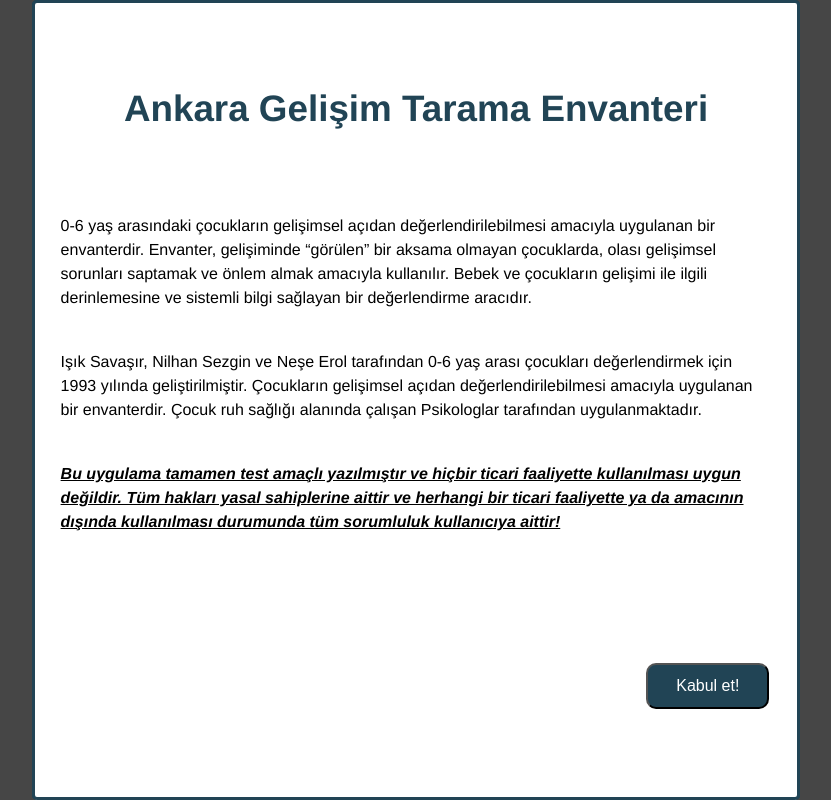
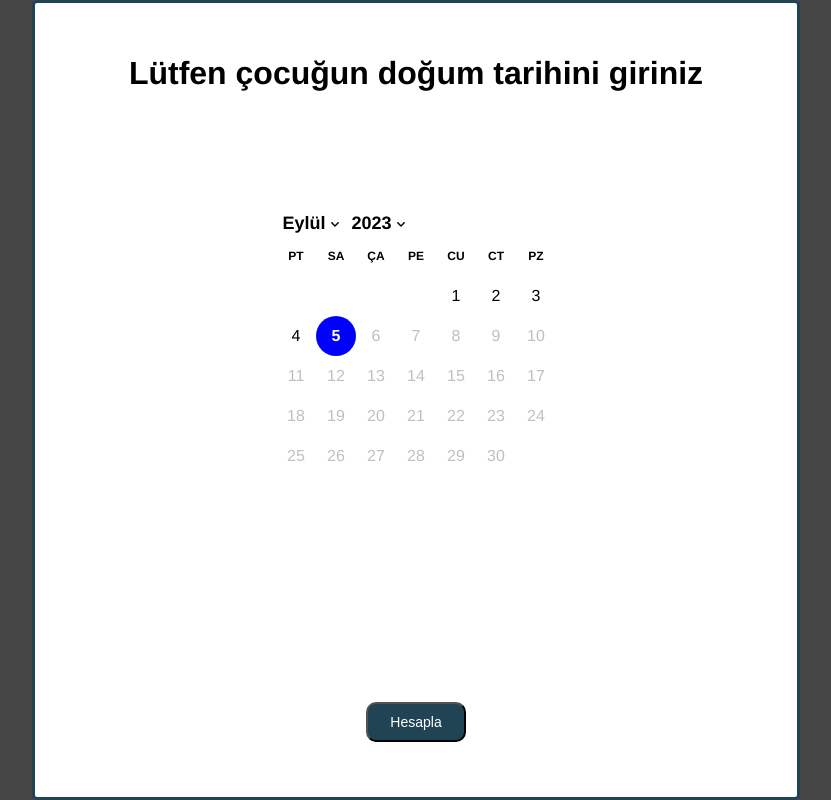
Before and after one commit to aersoy3535/AGTE, a React (Vite) app: page / in a window 1280 px wide. Shown: the whole page, without its empty margins (224-1055 px from the left). Built offline with nearby package versions, Linux system fonts and the light colour scheme; a web font is replaced by a local one.

Commit message:
minor changes for tresholds

```diff
--- a/src/Components/AgeInput.jsx
+++ b/src/Components/AgeInput.jsx
@@ -36,7 +36,7 @@
     }
 
 
-    function indexDecider() {
+    const indexDecider = () => {
         if (age.userYear >= 6) {
             setAgeError(true)
         }
@@ -82,7 +82,11 @@
         }
     }
 
-    function tresholdDecider() {
+    const tresholdDecider = () => {
+        if (age.userYear >= 6) {
+            return
+        }
+        else {
             switch (true) {
                 case (age.userYear === 0 && age.userMonth <= 2):
                     setKabaScoreTreshold(2)
@@ -255,13 +259,21 @@
                     setKabaScoreTreshold(22)
                     setSosyalScoreTreshold(35)
                     break
+                case (age.userYear === 5 && age.userMonth === 12):
+                    setDilScoreTreshold(59)
+                    setInceScoreTreshold(21)
+                    setKabaScoreTreshold(22)
+                    setSosyalScoreTreshold(35)
+                    break
             }
         }
 
+    }
 
-    const handleChange = (e) => {
+
+    /*const handleChange = (e) => {
         setSelectedDate(e.target.value)
-    }
+    }*/
 
     const formSubmit = (e) => {
 
@@ -279,9 +291,6 @@
 
                 const currentDateDay = currentDate.toISOString().slice(0, 10)
                 const selectedDateDay = selectedDate.toISOString().slice(0, 10)
-
-                console.log(currentDateDay)
-                console.log(selectedDateDay)
 
                 if (selectedDateDay === currentDateDay) {
 
@@ -314,7 +323,6 @@
                     age.userYear = calculatedYear
                     age.userMonth = calculatedMonth
                     age.userYear >= 6 ? null : setIsCalculated(true)
-                    console.log(age)
 
                 }
 
@@ -334,10 +342,10 @@
         setAgeError(false)
     }
 
-    const goToday = (e) => {
+    /*const goToday = (e) => {
         e.preventDefault()
         console.log(selectedDate)
-    }
+    }*/
 
 
     const thisDate = new Date()
--- a/src/Components/Enquiry.jsx
+++ b/src/Components/Enquiry.jsx
@@ -15,6 +15,8 @@
     const { terminatePoint, setTerminatePoint } = useContext(AppContext)
     const { questionHistory, setQuestionHistory } = useContext(AppContext)
     const { setIsTerminated } = useContext(AppContext)
+    const { dilScoreTreshold, sosyalScoreTreshold, kabaScoreTreshold, inceScoreTreshold } = useContext(AppContext)
+
 
     const [isGoingBack, setIsGoingBack] = useState(true)
     const [throwError, setThrowError] = useState(false)
@@ -26,7 +28,8 @@
         checkAnswered()
         goBack()
         questionHistoryBuilder()
-        console.log(dilScore,inceScore , kabaScore, sosyalScore)
+        console.log(dilScoreTreshold, inceScoreTreshold, kabaScoreTreshold, sosyalScoreTreshold)
+
     }, [monthIndex, yearIndex, isGoingBack])//Cevaplanan sorununun YearIndex ve MonthIndex state'ine bağlı olarak güncellenmesi için
 
     const goBack = () => {
--- a/src/Context.jsx
+++ b/src/Context.jsx
@@ -4,8 +4,8 @@
 
 export function AppProvider({ children }) {
 
-    const [accepted, setAccepted] = useState(true)
-    const [formFilled, setFormFilled] = useState(true)
+    const [accepted, setAccepted] = useState(false)
+    const [formFilled, setFormFilled] = useState(false)
     const [selectedDate, setSelectedDate] = useState(new Date())
 
     const [age, setAge] = useState({
@@ -32,7 +32,7 @@
 
     const [dilScoreTreshold, setDilScoreTreshold] = useState(0)
     const [sosyalScoreTreshold, setSosyalScoreTreshold] = useState(0)
-    const [kabaScoreRTreshold, setKabaScoreTreshold] = useState(0)
+    const [kabaScoreTreshold, setKabaScoreTreshold] = useState(0)
     const [inceScoreTreshold, setInceScoreTreshold] = useState(0)
 
     const [terminatePoint, setTerminatePoint] = useState(0)
@@ -78,7 +78,7 @@
             monthIndex, setMonthIndex, yearIndex, setYearIndex, setDilScore, setSosyalScore, setKabaScore, setInceScore,
             terminatePoint, setTerminatePoint, formData, setFormData, questionHistory, setQuestionHistory,
             dilScore, sosyalScore, kabaScore, inceScore, testTerminated, setTestTerminated, isTerminated, setIsTerminated,
-            dilScoreTreshold, setDilScoreTreshold,sosyalScoreTreshold, setSosyalScoreTreshold,kabaScoreRTreshold, setKabaScoreTreshold,inceScoreTreshold, setInceScoreTreshold
+            dilScoreTreshold, setDilScoreTreshold,sosyalScoreTreshold, setSosyalScoreTreshold,kabaScoreTreshold, setKabaScoreTreshold,inceScoreTreshold, setInceScoreTreshold
         }}>
             {children}
         </AppContext.Provider>
```
Lines whose indentation alone changed are shown as unchanged.
